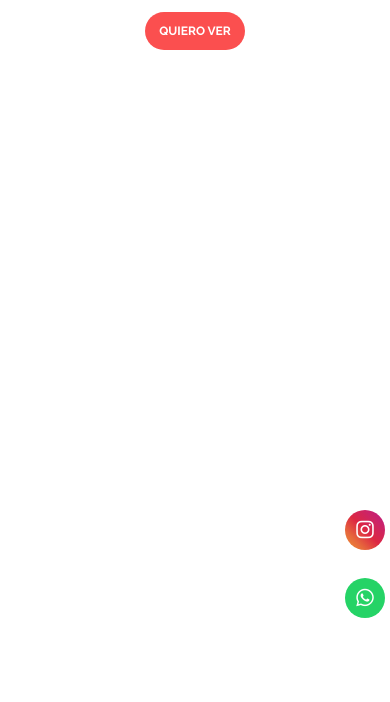
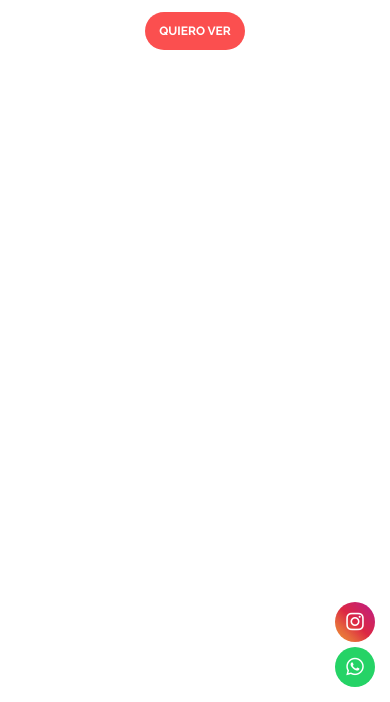
Before and after one commit to quinterodiego/ch-proyecto-final, a website: page index.html in a window 390 px wide. Shown: the part 142-844 px from the top of the page. Drawn offline with nearby package versions, Linux system fonts and the light colour scheme.

Commit message:
redes responsive

```diff
--- a/assets/scss/index.scss
+++ b/assets/scss/index.scss
@@ -318,8 +318,9 @@ p {
     position: fixed;
     width: 40px;
     height: 40px;
-    bottom: 10vh;
-    right: 5px;
+    top: auto;
+    bottom: 15px;
+    right: 15px;
     background-color:#25d366;
     color:#FFF;
     border-radius:50px;
@@ -349,8 +350,9 @@ p {
     position:fixed;
     width:40px;
     height:40px;
-    bottom: 18vh;
-    right:5px;
+    top: auto;
+    bottom: 60px;
+    right: 15px;
     background: linear-gradient(45deg, #f09433 0%,#e6683c 25%,#dc2743 50%,#cc2366 75%,#bc1888 100%);
     color:#FFF;
     border-radius:50px;
@@ -363,6 +365,7 @@ p {
         width:50px;
         height:50px;
         font-size: 30px;
+        bottom: 70px;
     }
 }
 
```
Also changed, not shown: assets/css/index.css.
